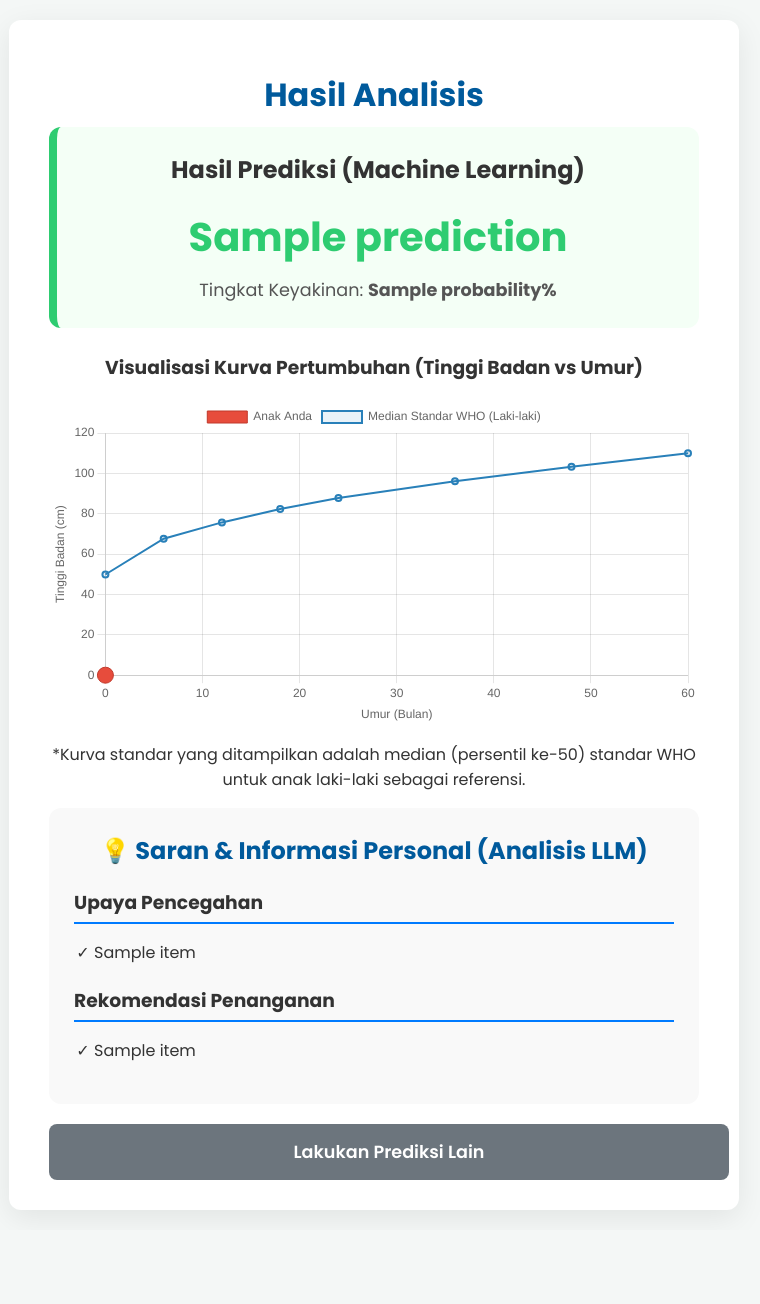
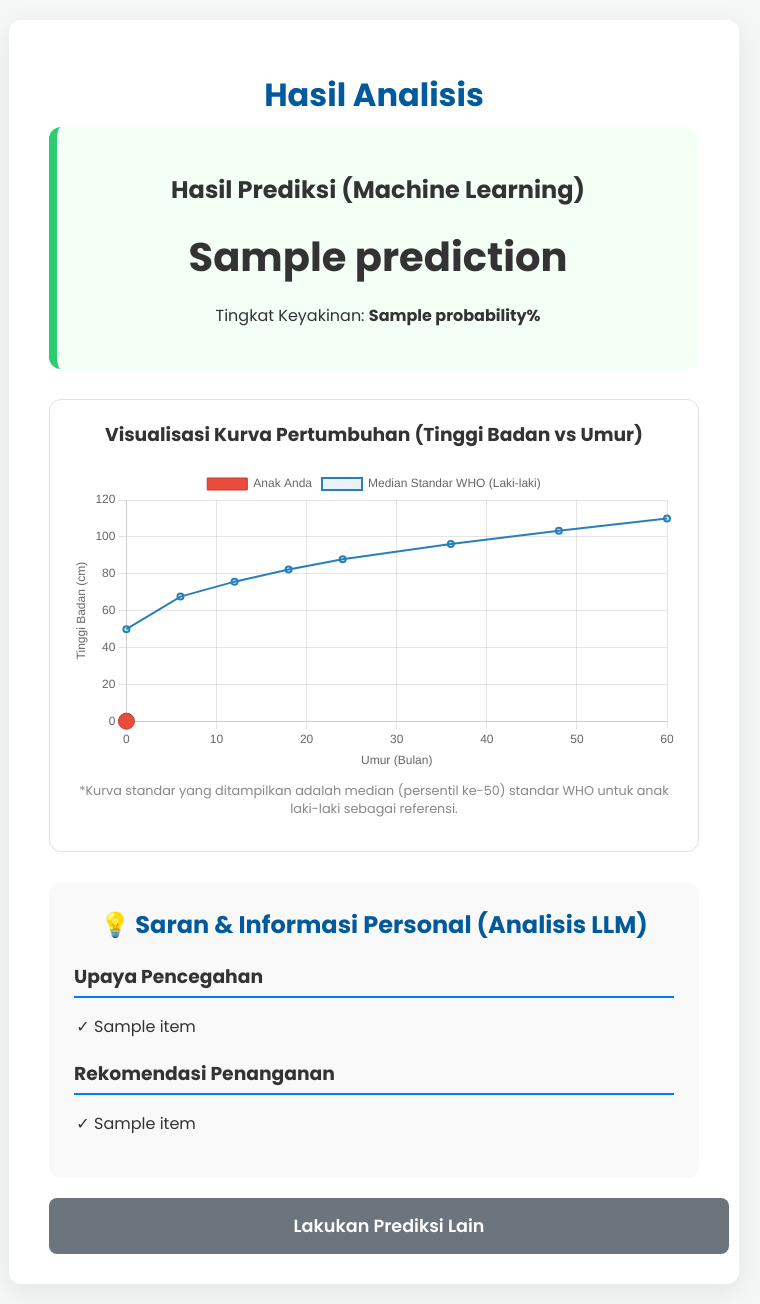
Before and after one commit to ridwana22/Stunting, a Flask app: template flask_stunting_app/templates/result.html in a window 1280 px wide. Shown: the whole page, without its empty margins (266-1026 px from the left). Before the commit the page ends 1212 px from the top, so only its background shows below. Run offline with Flask 3, Linux system fonts and the light colour scheme; the template is opened without the code that fills it: most values are stand-ins (such as "Sample title", 1, 10 or a date in 2020).

Commit message:
style.css

```diff
--- a/flask_stunting_app/static/css/style.css
+++ b/flask_stunting_app/static/css/style.css
@@ -20,10 +20,11 @@ body {
     width: 100%;
     max-width: 650px;
     text-align: center;
+    position: relative; /* ### BARU: Untuk positioning loading indicator */
 }
 
 header h1 {
-    color: #005A9C; /* Deep Blue */
+    color: #005A9C;
     margin-bottom: 8px;
     font-size: 2em;
 }
@@ -100,17 +148,12 @@ header p {
 
 .result-stunting {
     background-color: #fff4f4;
-    border-color: #e74c3c; /* Red */
+    border-color: #e74c3c;
 }
 
 .result-normal {
     background-color: #f4fff6;
-    border-color: #2ecc71; /* Green */
-}
-
-.result-card h2 {
-    margin-top: 0;
-    color: #333;
+    border-color: #2ecc71;
 }
 
 .prediction-text {
@@ -119,19 +162,24 @@ header p {
     margin: 10px 0;
 }
 
-.result-stunting .prediction-text {
-    color: #e74c3c;
+/* ### BARU: Styling untuk Chart Container */
+.chart-container {
+    margin-top: 30px;
+    margin-bottom: 30px;
+    padding: 20px;
+    border: 1px solid #e0e0e0;
+    border-radius: 12px;
+}
+.chart-container h3 {
+    margin-top: 0;
+    color: #333;
+}
+.chart-disclaimer {
+    font-size: 0.8rem;
+    color: #888;
+    margin-top: 10px;
 }
 
-.result-normal .prediction-text {
-    color: #2ecc71;
-}
-
-.probability-text {
-    font-size: 1.1rem;
-    color: #555;
-    margin: 0;
-}
 
 /* LLM Card Styling */
 .llm-card {
```
Also changed, not shown: other parts of flask_stunting_app/static/css/style.css (+51 -4 lines).
